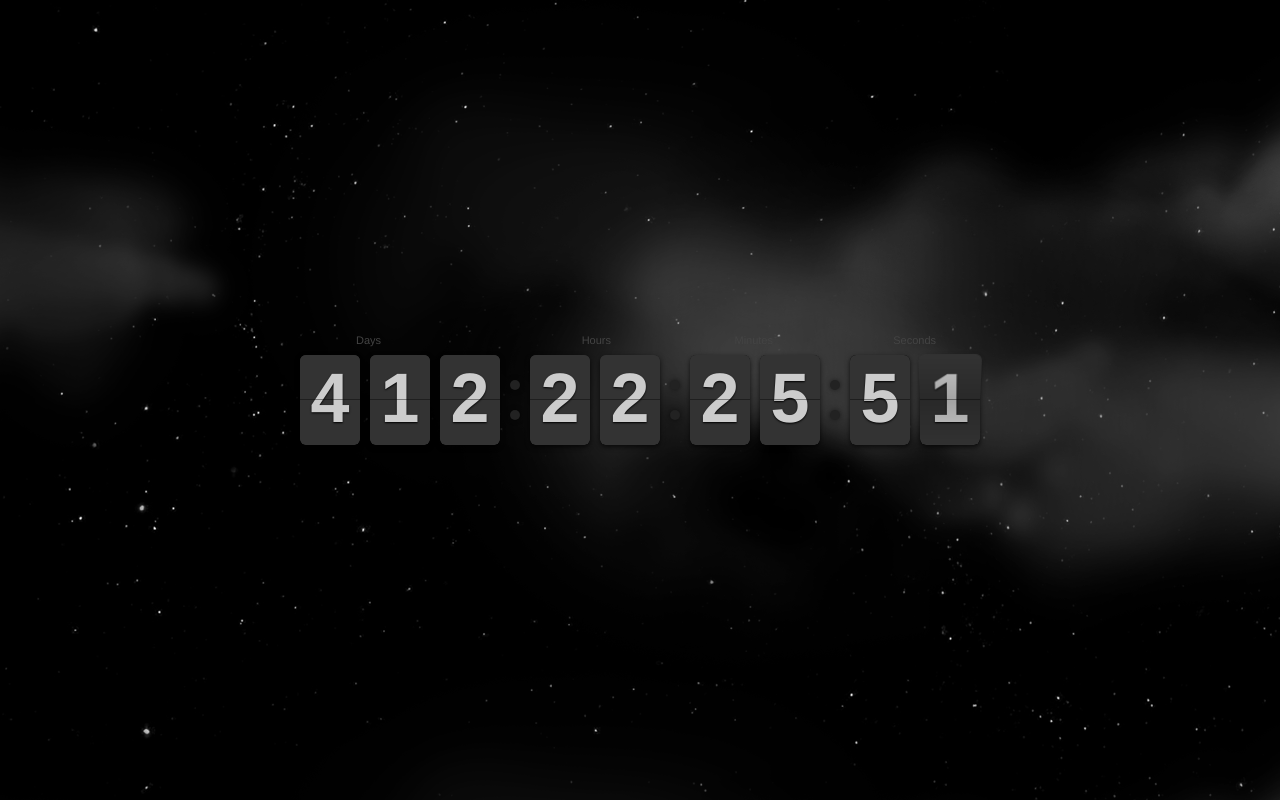
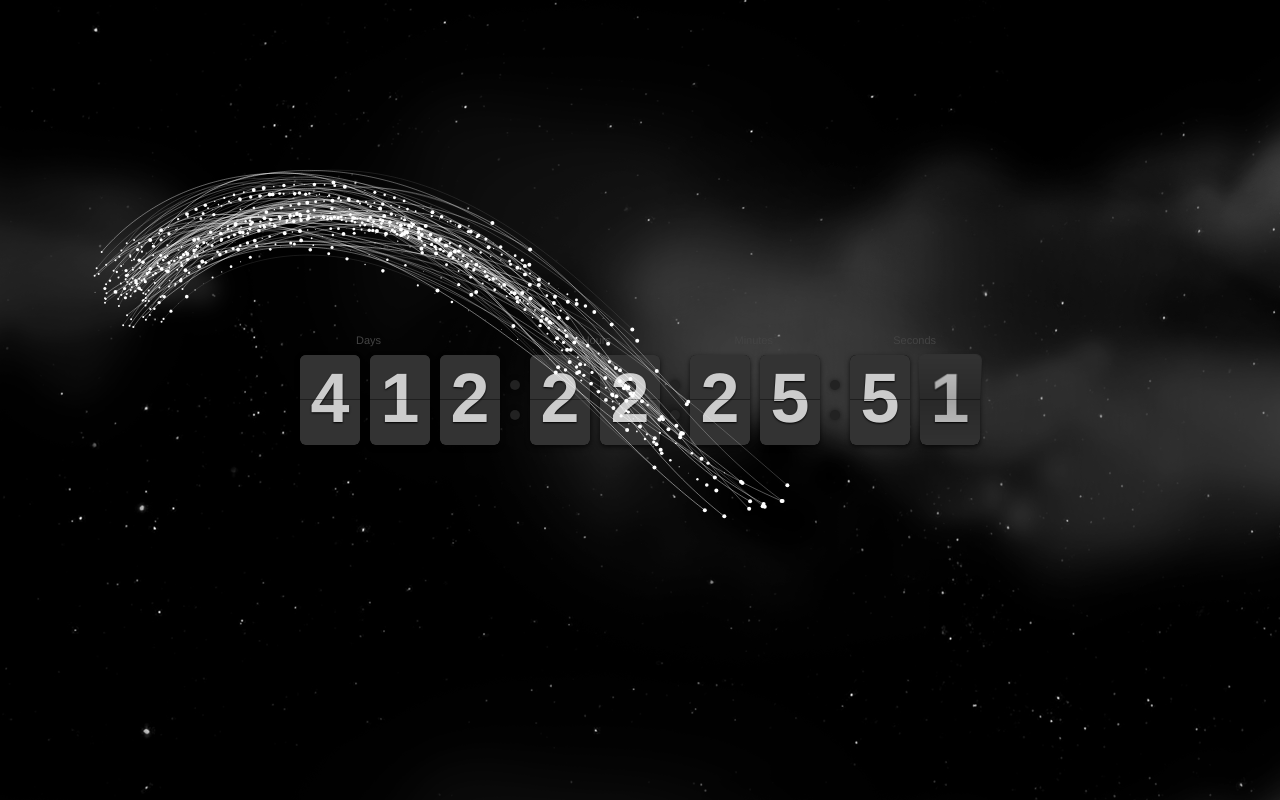
Before and after one commit to cy920820/marriage-calculator, a website: page index.html in a window 1280 px wide. Drawn offline with nearby package versions, Linux system fonts and the light colour scheme; animation ran at ten frames a second.

Commit message:
refactor: del unless code

```diff
--- a/index.html
+++ b/index.html
@@ -17,38 +17,41 @@
       href="https://fonts.googleapis.com/css?family=Great+Vibes"
     />
     <link rel="stylesheet" href="./index.css" />
+    <script>
+      window.requestAnimFrame = function () {
+        return (
+          window.requestAnimationFrame ||
+          window.webkitRequestAnimationFrame ||
+          window.mozRequestAnimationFrame ||
+          window.oRequestAnimationFrame ||
+          window.msRequestAnimationFrame ||
+          function (callback) {
+            window.setTimeout(callback);
+          }
+        );
+      };
+
+      function init(elemid) {
+        let canvas = document.getElementById(elemid),
+          c = canvas.getContext("2d"),
+          w = (canvas.width = window.innerWidth),
+          h = (canvas.height = window.innerHeight);
+        c.fillStyle = "rgba(30,30,30,1)";
+        c.fillRect(0, 0, w, h);
+        return { c: c, canvas: canvas };
+      }
+    </script>
   </head>
   <body>
     <div class="wrapper">
       <div class="clock animated flipInX"></div>
     </div>
     <canvas id="confetti"></canvas>
+    <canvas id="mouse-pointer"></canvas>
     <div class="message">Happy New Year !!!</div>
     <div class="stars"></div>
     <div class="twinkling"></div>
     <div class="clouds"></div>
-
-    <audio class="happy_mp3 hide" preload="none" id="happy_mp3">
-      <source
-        src="https://peter.build/newyears/audio/happy-new-year.m4a"
-        type="audio/m4a"
-      />
-      <source
-        src="https://peter.build/newyears/audio/happy-new-year.ogg"
-        type="audio/ogg"
-      />
-    </audio>
-
-    <audio class="countdown_mp3 hide" preload="none" id="countdown_mp3">
-      <source
-        src="https://peter.build/newyears/audio/countdown.m4a"
-        type="audio/m4a"
-      />
-      <source
-        src="https://peter.build/newyears/audio/countdown.ogg"
-        type="audio/ogg"
-      />
-    </audio>
     <script src="https://code.jquery.com/jquery-1.11.2.min.js"></script>
     <script src="./lib/flipclock.js"></script>
     <script src="./index.js"></script>
--- a/index.js
+++ b/index.js
@@ -146,16 +146,238 @@
   step();
 }.call(this));
 
+(function () {
+  window.onload = function () {
+    //functions definition
+
+    //class definition
+    class segm {
+      constructor(x, y, l) {
+        this.b = Math.random() * 1.9 + 0.1;
+        this.x0 = x;
+        this.y0 = y;
+        this.a = Math.random() * 2 * Math.PI;
+        this.x1 = this.x0 + l * Math.cos(this.a);
+        this.y1 = this.y0 + l * Math.sin(this.a);
+        this.l = l;
+      }
+      update(x, y) {
+        this.x0 = x;
+        this.y0 = y;
+        this.a = Math.atan2(this.y1 - this.y0, this.x1 - this.x0);
+        this.x1 = this.x0 + this.l * Math.cos(this.a);
+        this.y1 = this.y0 + this.l * Math.sin(this.a);
+      }
+    }
+    class rope {
+      constructor(tx, ty, l, b, slq, typ) {
+        if (typ == "l") {
+          this.res = l / 2;
+        } else {
+          this.res = l / slq;
+        }
+        this.type = typ;
+        this.l = l;
+        this.segm = [];
+        this.segm.push(new segm(tx, ty, this.l / this.res));
+        for (let i = 1; i < this.res; i++) {
+          this.segm.push(
+            new segm(
+              this.segm[i - 1].x1,
+              this.segm[i - 1].y1,
+              this.l / this.res
+            )
+          );
+        }
+        this.b = b;
+      }
+      update(t) {
+        this.segm[0].update(t.x, t.y);
+        for (let i = 1; i < this.res; i++) {
+          this.segm[i].update(this.segm[i - 1].x1, this.segm[i - 1].y1);
+        }
+      }
+      show() {
+        if (this.type == "l") {
+          c.beginPath();
+          for (let i = 0; i < this.segm.length; i++) {
+            c.lineTo(this.segm[i].x0, this.segm[i].y0);
+          }
+          c.lineTo(
+            this.segm[this.segm.length - 1].x1,
+            this.segm[this.segm.length - 1].y1
+          );
+          c.strokeStyle = "white";
+          c.lineWidth = this.b;
+          c.stroke();
+
+          c.beginPath();
+          c.arc(this.segm[0].x0, this.segm[0].y0, 1, 0, 2 * Math.PI);
+          c.fillStyle = "white";
+          c.fill();
+
+          c.beginPath();
+          c.arc(
+            this.segm[this.segm.length - 1].x1,
+            this.segm[this.segm.length - 1].y1,
+            2,
+            0,
+            2 * Math.PI
+          );
+          c.fillStyle = "white";
+          c.fill();
+        } else {
+          for (let i = 0; i < this.segm.length; i++) {
+            c.beginPath();
+            c.arc(
+              this.segm[i].x0,
+              this.segm[i].y0,
+              this.segm[i].b,
+              0,
+              2 * Math.PI
+            );
+            c.fillStyle = "white";
+            c.fill();
+          }
+          c.beginPath();
+          c.arc(
+            this.segm[this.segm.length - 1].x1,
+            this.segm[this.segm.length - 1].y1,
+            2,
+            0,
+            2 * Math.PI
+          );
+          c.fillStyle = "white";
+          c.fill();
+        }
+      }
+    }
+
+    //setting up canvas
+    let c = init("mouse-pointer").c,
+      canvas = init("mouse-pointer").canvas,
+      w = (canvas.width = window.innerWidth),
+      h = (canvas.height = window.innerHeight),
+      ropes = [];
+
+    //variables definition
+    let nameOfVariable = "value",
+      mouse = {},
+      last_mouse = {},
+      rl = 50,
+      randl = [],
+      target = { x: w / 2, y: h / 2 },
+      last_target = {},
+      t = 0,
+      q = 10,
+      da = [],
+      type = "l";
+
+    for (let i = 0; i < 100; i++) {
+      if (Math.random() > 0.25) {
+        type = "l";
+      } else {
+        type = "o";
+      }
+      ropes.push(
+        new rope(
+          w / 2,
+          h / 2,
+          (Math.random() * 1 + 0.5) * 500,
+          Math.random() * 0.4 + 0.1,
+          Math.random() * 15 + 5,
+          type
+        )
+      );
+      randl.push(Math.random() * 2 - 1);
+      da.push(0);
+    }
+
+    //place for objects in animation
+    function draw() {
+      if (mouse.x) {
+        target.errx = mouse.x - target.x;
+        target.erry = mouse.y - target.y;
+      } else {
+        target.errx =
+          w / 2 +
+          ((h / 2 - q) * Math.sqrt(2) * Math.cos(t)) /
+            (Math.pow(Math.sin(t), 2) + 1) -
+          target.x;
+        target.erry =
+          h / 2 +
+          ((h / 2 - q) * Math.sqrt(2) * Math.cos(t) * Math.sin(t)) /
+            (Math.pow(Math.sin(t), 2) + 1) -
+          target.y;
+      }
+
+      target.x += target.errx / 10;
+      target.y += target.erry / 10;
+
+      t += 0.01;
+
+      for (let i = 0; i < ropes.length; i++) {
+        if (randl[i] > 0) {
+          da[i] += (1 - randl[i]) / 10;
+        } else {
+          da[i] += (-1 - randl[i]) / 10;
+        }
+        ropes[i].update({
+          x:
+            target.x +
+            randl[i] * rl * Math.cos((i * 2 * Math.PI) / ropes.length + da[i]),
+          y:
+            target.y +
+            randl[i] * rl * Math.sin((i * 2 * Math.PI) / ropes.length + da[i]),
+        });
+        ropes[i].show();
+      }
+      last_target.x = target.x;
+      last_target.y = target.y;
+    }
+
+    //mouse position
+    canvas.addEventListener(
+      "mousemove",
+      function (e) {
+        last_mouse.x = mouse.x;
+        last_mouse.y = mouse.y;
+
+        mouse.x = e.pageX - this.offsetLeft;
+        mouse.y = e.pageY - this.offsetTop;
+      },
+      false
+    );
+
+    canvas.addEventListener("mouseleave", function (e) {
+      mouse.x = false;
+      mouse.y = false;
+    });
+
+    //animation frame
+    function loop() {
+      window.requestAnimFrame(loop);
+      c.clearRect(0, 0, w, h);
+      draw();
+    }
+
+    //window resize
+    window.addEventListener("resize", function () {
+      (w = canvas.width = window.innerWidth),
+        (h = canvas.height = window.innerHeight);
+      loop();
+    });
+
+    //animation runner
+    loop();
+    setInterval(loop, 1000 / 60);
+  };
+})();
+
 var clock;
 var $clock = $(".clock");
 var $message = $(".message");
 var $confetti = $("#confetti");
-var animations = ["bounce", "pulse", "rubberBand", "swing", "tada"];
-var current_animation = 0;
-var timeout = null;
-var interval = 10000;
-var trigger_count = 0;
-var trigger_timeout = null;
 
 $(document).ready(function () {
   var currentDate = new Date();
@@ -163,79 +385,25 @@ $(document).ready(function () {
   var startDate = new Date(getLicenseDate.replace(/-/g, "/"));
   var diff = currentDate.getTime() / 1000 - startDate.getTime() / 1000;
 
-  $(".countdown_mp3").trigger("load");
-  $(".happy_mp3").trigger("load");
-
   clock = $clock.FlipClock(diff, {
     clockFace: "DailyCounter",
     countdown: false,
-    callbacks: {
-      interval: function () {
-        var time = this.factory.getTime().time;
+    // callbacks: {
+    //   interval: function () {
+    //     var time = this.factory.getTime().time;
 
-        if (time === 10) {
-          $(".countdown_mp3").trigger("play");
-        }
+    //     if (time === 10) {
+    //       $(".countdown_mp3").trigger("play");
+    //     }
 
-        if (time <= 10 && time > 0) {
-          pulse();
-        } else if (time <= 0) {
-          celebrate();
-        }
-      },
-    },
-  });
+    //     console.log(time);
 
-  $(".wrapper").click(function () {
-    trigger_count++;
-
-    clearTimeout(trigger_timeout);
-    trigger_timeout = setTimeout(function () {
-      trigger_count = 0;
-    }, 500);
-
-    if (trigger_count === 5) {
-      celebrate();
-    }
+    //     if (time <= 10 && time > 0) {
+    //       pulse();
+    //     } else if (time <= 0) {
+    //       celebrate();
+    //     }
+    //   },
+    // },
   });
 });
-
-function celebrate() {
-  $confetti.fadeIn();
-
-  $clock.removeClass("animated flipInX");
-  $clock.addClass("animated flipOutX");
-
-  clearTimeout(timeout);
-  setTimeout(function () {
-    $message.addClass("animated flipInX").fadeIn();
-    timeout = setTimeout(bounce, interval);
-  }, 350);
-
-  $(".happy_mp3").trigger("play");
-}
-
-function pulse() {
-  $clock.removeClass("animated flipInX flipOutX pulse");
-
-  clearTimeout(timeout);
-  timeout = setTimeout(function () {
-    $clock.addClass("animated pulse");
-  }, 50);
-}
-
-function bounce() {
-  clearTimeout(timeout);
-
-  $message.removeClass("animated bounce flipInX pulse rubberBand swing tada");
-
-  setTimeout(function () {
-    $message.addClass("animated " + animations[current_animation]);
-    current_animation++;
-    if (current_animation == animations.length) {
-      current_animation = 0;
-    }
-  }, 100);
-
-  timeout = setTimeout(bounce, interval);
-}
--- a/styles/style.css
+++ b/styles/style.css
@@ -5,6 +5,7 @@ body {
   width: 100%;
   height: 100%;
   overflow: hidden;
+  cursor: none;
 }
 * {
   margin: 0;
```
